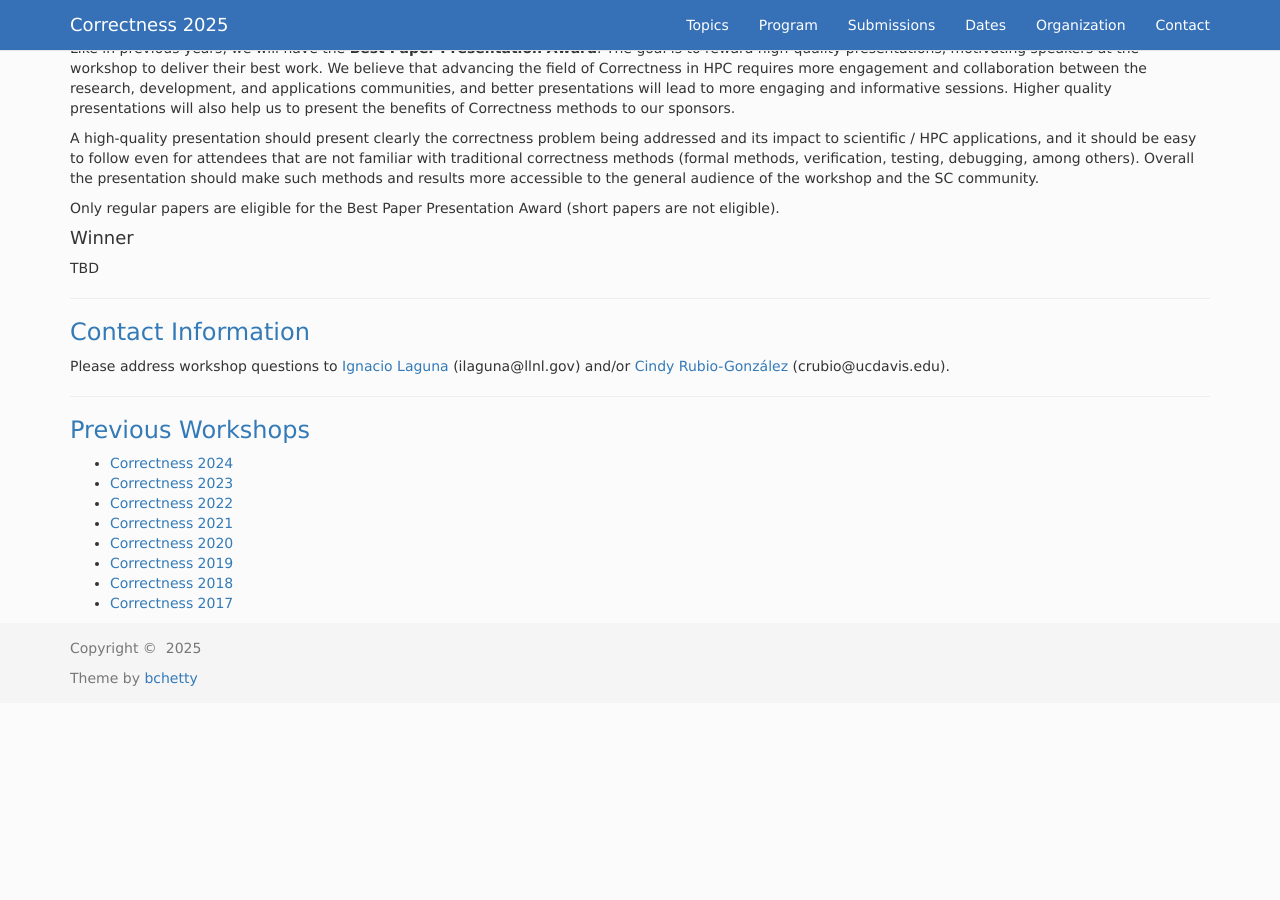
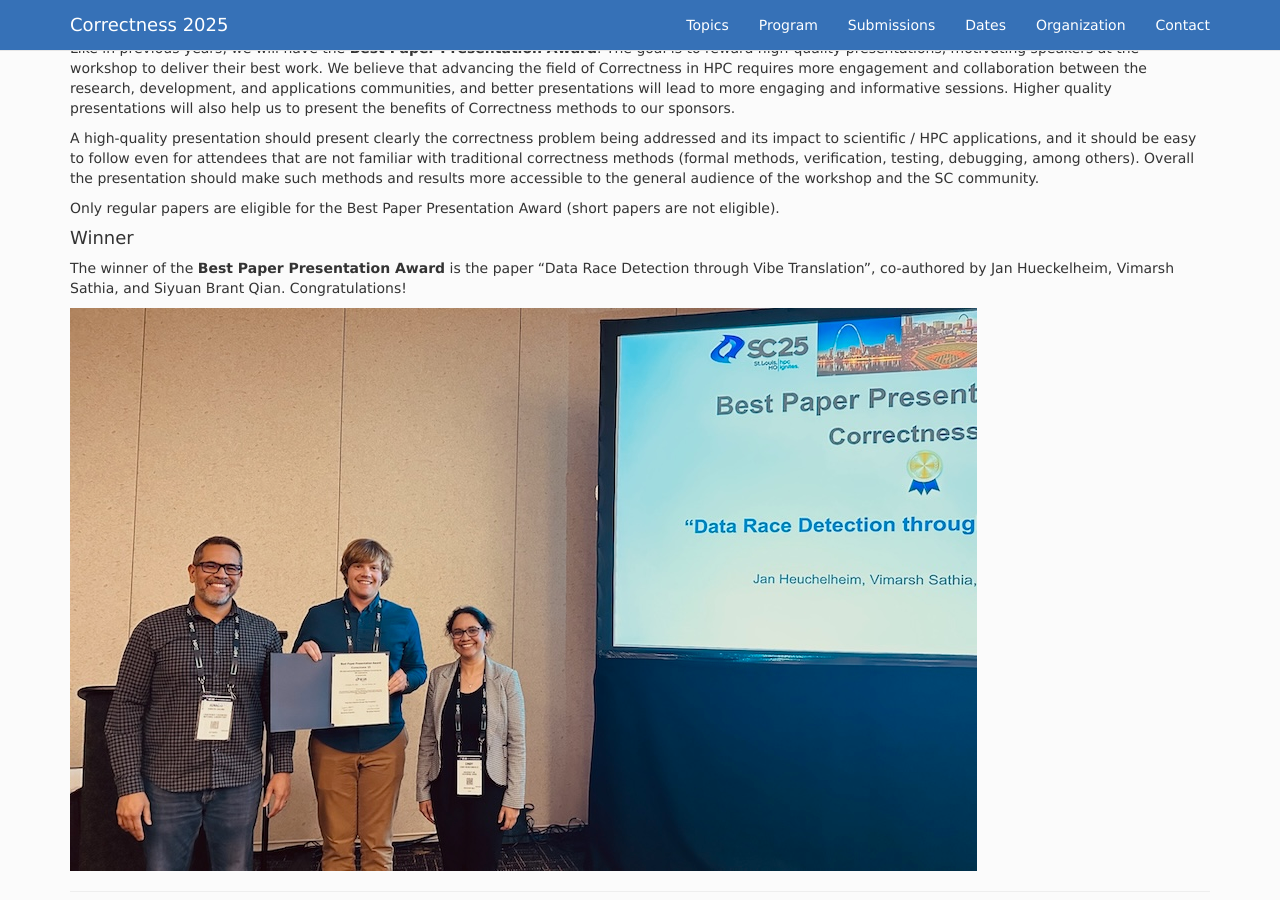
Before and after one commit to correctness-workshop/2025, a Jekyll site: the page built from index.md, in a window 1280 px wide and 900 px high, scrolled down 3965 px. Built offline with Jekyll 4.4.1, drawn with Linux system fonts in a browser that asks for light colours; nearby versions of some CDN libraries; the list of posts is cut into pages by our own code; before the commit the page ends 4678 px from its top, so only the background shows below that.

Commit message:
added best paper presentation award

```diff
--- a/index.md
+++ b/index.md
@@ -253,13 +253,9 @@ Only regular papers are eligible for the Best Paper Presentation Award (short pa
 
 #### Winner
 
-TBD
+The winner of the **Best Paper Presentation Award** is the paper "Data Race Detection through Vibe Translation", co-authored by Jan Hueckelheim, Vimarsh Sathia, and Siyuan Brant Qian. Congratulations!
 
-<!--
-The winner of the **Best Paper Presentation Award** is the paper "Compiler-Aided Correctness Checking of CUDA-Aware MPI Applications", co-authored by Alexander Hück, Tim Ziegler, Simon Schwitanski, Joachim Jenke, Christian Bischof. Congratulations!
-
-<img src="img/best_pres_2024.jpeg" alt="Award" />
--->
+<img src="img/best_pres_2025.jpeg" alt="Award" />
 
 
 ---
```
Also changed, not shown: img/best_pres_2025.jpeg (added).
